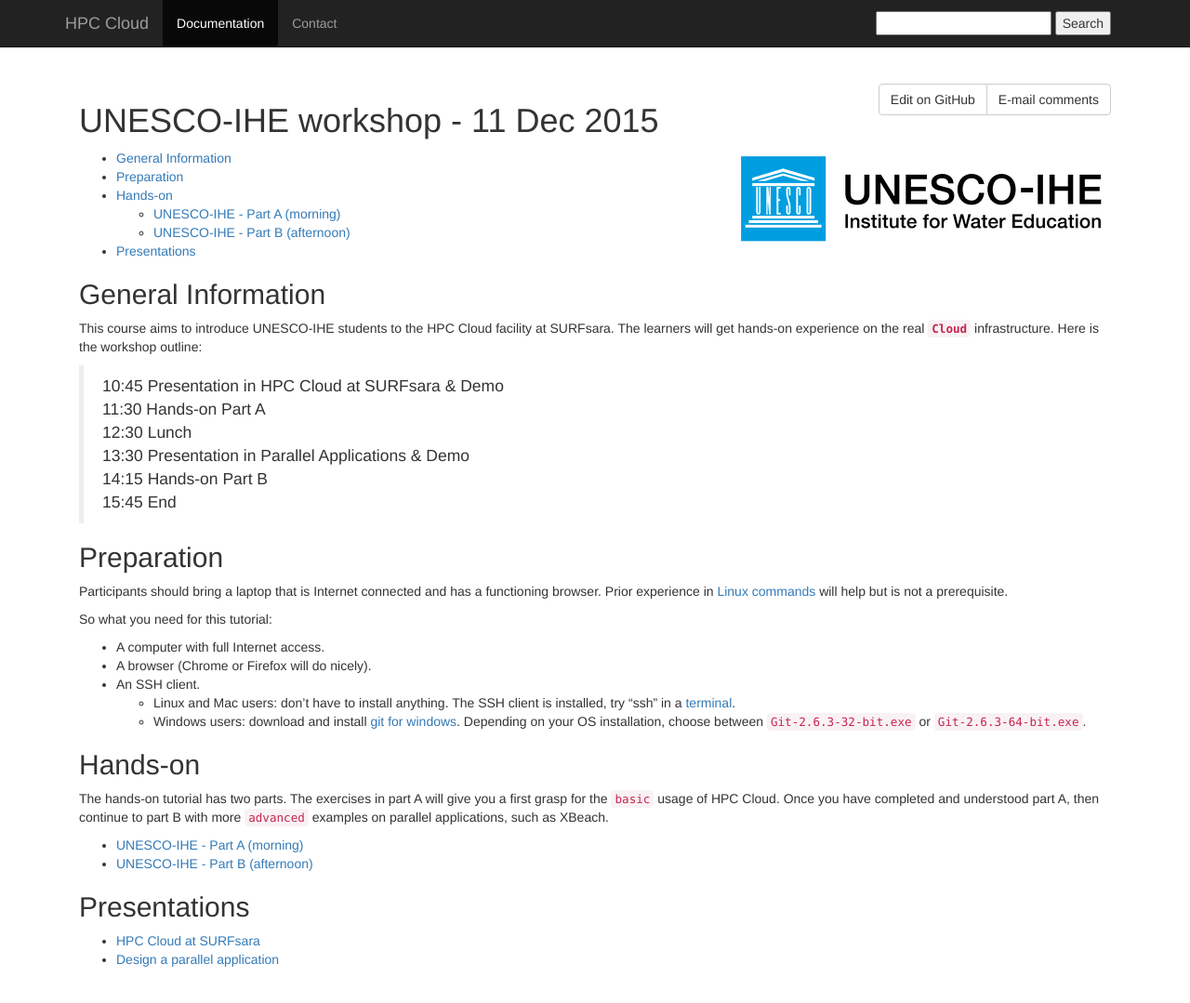
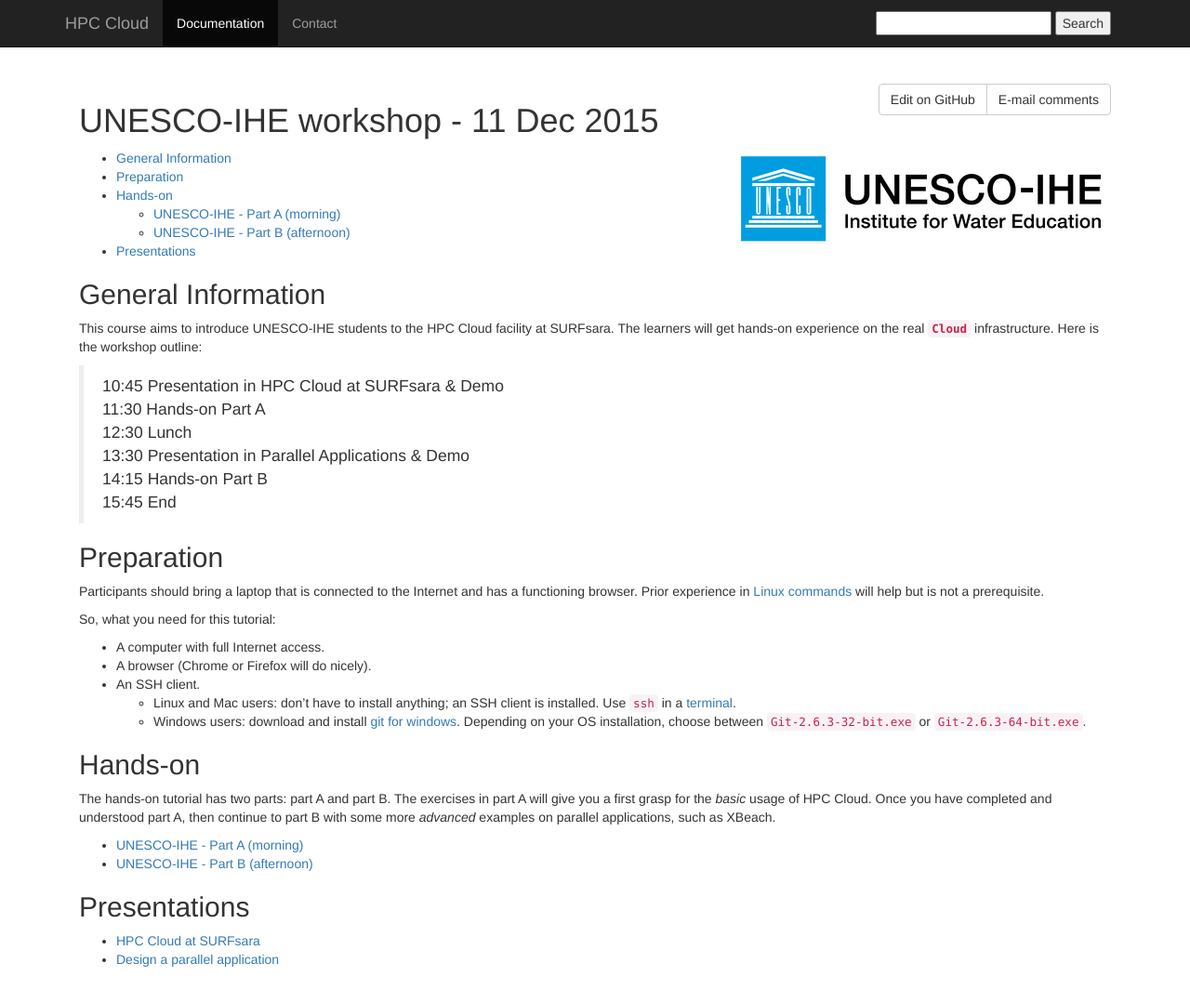
Before and after one commit to sara-nl/clouddocs, a Jekyll site: the page built from wshop-uihe-2015-12-11.markdown, in a window 1280 px wide and 1092 px high. Shown: the top 1079 px of the window at 93% size. Built offline with Jekyll 4.4.1, drawn with Linux system fonts in a browser that asks for light colours; nearby versions of some CDN libraries.

Commit message:
Improved style in UNESCO-IHE course landing page

```diff
--- a/wshop-uihe-2015-12-11.markdown
+++ b/wshop-uihe-2015-12-11.markdown
@@ -31,19 +31,19 @@
 
 ## <a name="preparation"></a>Preparation
 
-Participants should bring a laptop that is Internet connected and has a functioning browser. Prior experience in [Linux commands](http://cli.learncodethehardway.org/book/) will help but is not a prerequisite.
+Participants should bring a laptop that is connected to the Internet and has a functioning browser. Prior experience in [Linux commands](http://cli.learncodethehardway.org/book/) will help but is not a prerequisite.
 
-So what you need for this tutorial:
+So, what you need for this tutorial:
 
 * A computer with full Internet access.
 * A browser (Chrome or Firefox will do nicely).
 * An SSH client.
-  * Linux and Mac users: don't have to install anything. The SSH client is installed, try "ssh" in a [terminal](http://askubuntu.com/questions/38162/what-is-a-terminal-and-how-do-i-open-and-use-it).
+  * Linux and Mac users: don't have to install anything; an SSH client is installed. Use `ssh` in a [terminal](http://askubuntu.com/questions/38162/what-is-a-terminal-and-how-do-i-open-and-use-it).
   * Windows users: download and install [git for windows](https://git-for-windows.github.io/). Depending on your OS installation, choose between `Git-2.6.3-32-bit.exe` or `Git-2.6.3-64-bit.exe`.
 
 
 ## <a name="hands-on"></a> Hands-on
-The hands-on tutorial has two parts. The exercises in part A will give you a first grasp for the `basic` usage of HPC Cloud. Once you have completed and understood part A, then continue to part B with more `advanced` examples on parallel applications, such as XBeach.
+The hands-on tutorial has two parts: part A and part B. The exercises in part A will give you a first grasp for the _basic_ usage of HPC Cloud. Once you have completed and understood part A, then continue to part B with some more _advanced_ examples on parallel applications, such as XBeach.
 
   * [UNESCO-IHE - Part A (morning)](wshop-uihe-part-A-2015-Dec-11)
   * [UNESCO-IHE - Part B (afternoon)](wshop-uihe-part-B-2015-Dec-11)
```
